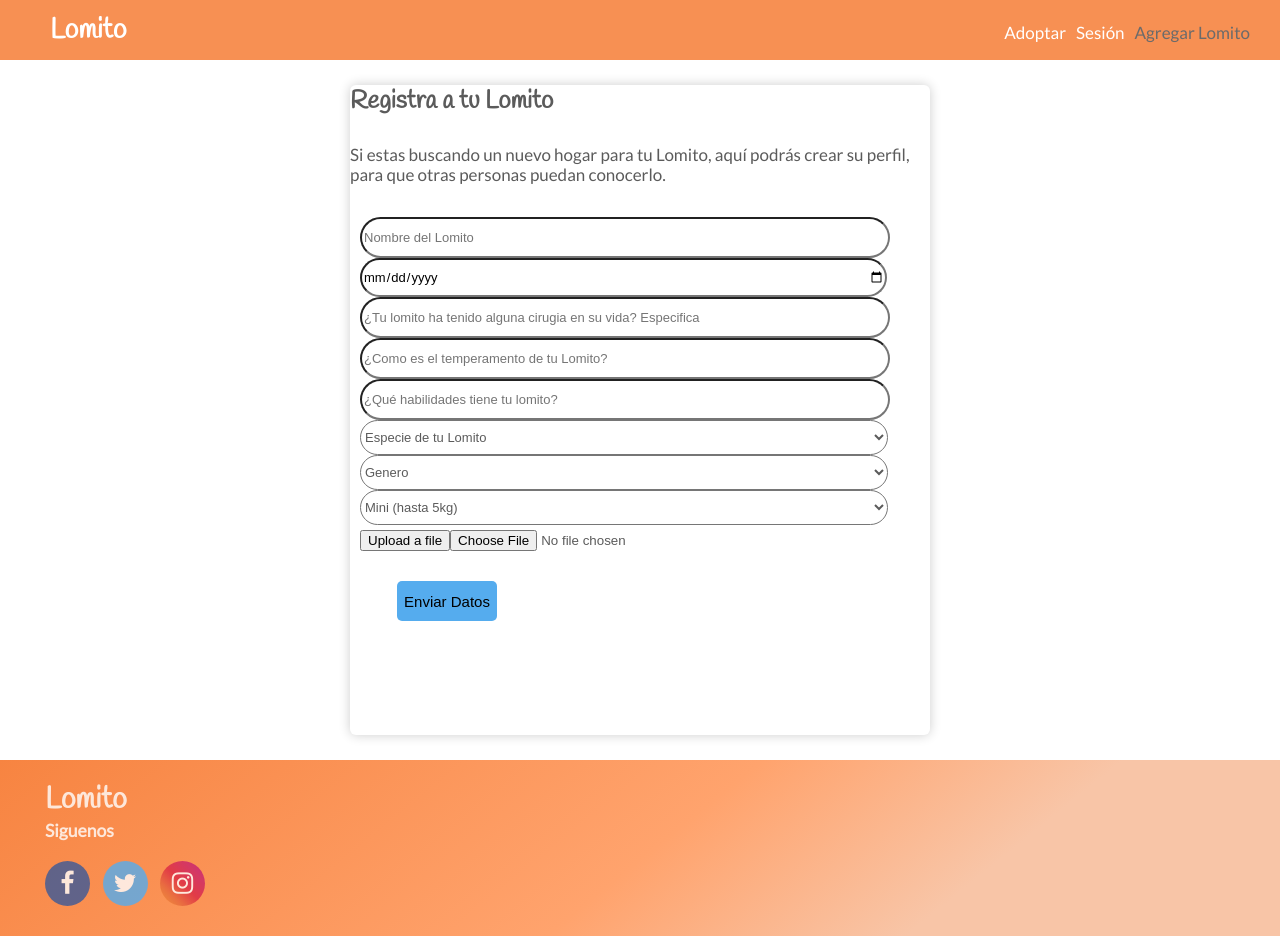
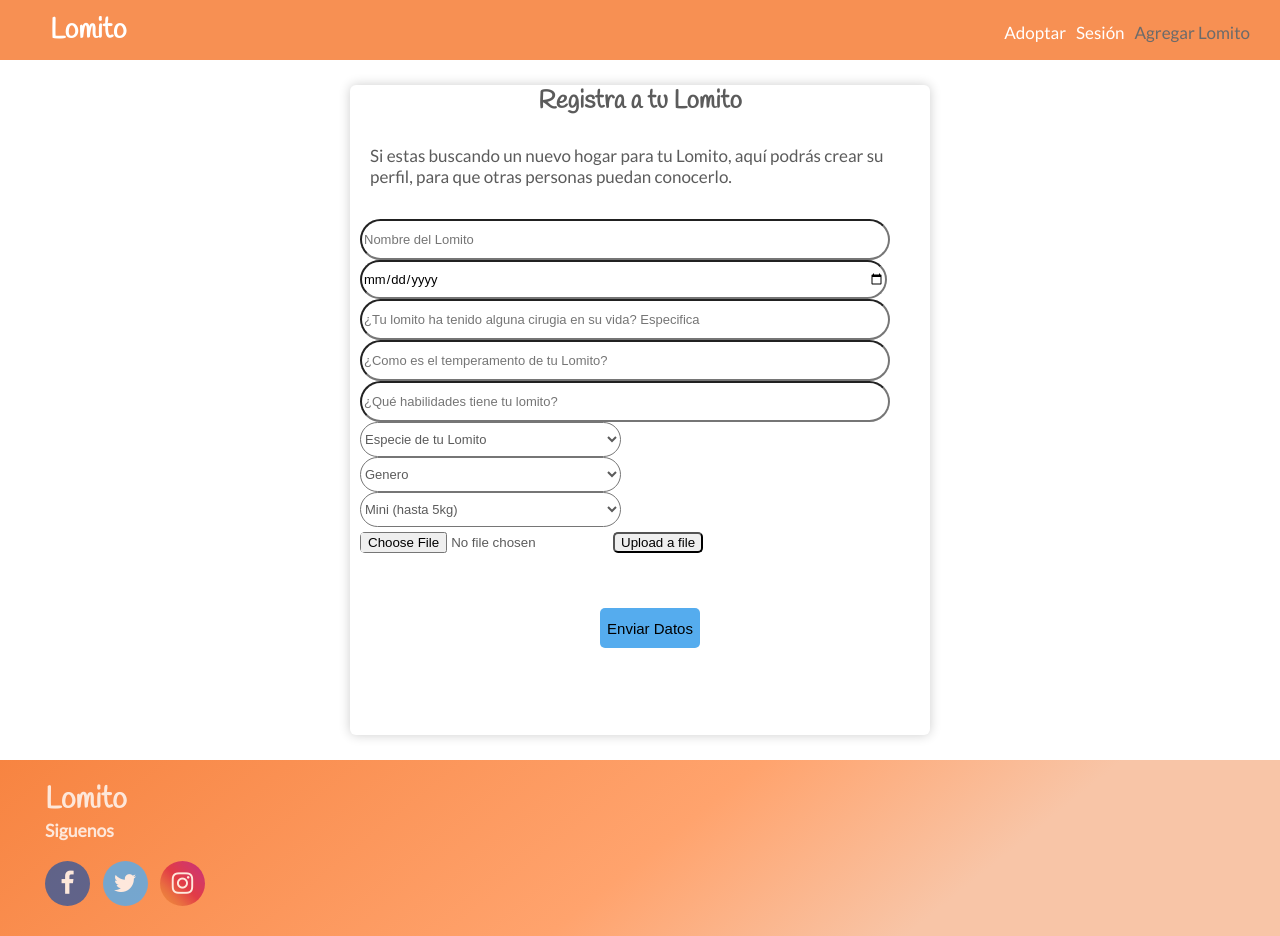
Before and after one commit to MaryAlvarezH/BEDU_Lomito, a React (Create React App) app: page /pet-register in a window 1280 px wide. Built offline with nearby package versions, Linux system fonts and the light colour scheme.

Commit message:
lomitoFormFinished

```diff
--- a/src/pages/human-register/human-register.scss
+++ b/src/pages/human-register/human-register.scss
@@ -5,7 +5,7 @@
     box-shadow: 0px 0px 12px rgba(0, 0, 0,.2);
     margin: 25px auto;
     width: 500px; /*poner enmedio*/
-    height: 600px;/*largo*/
+    height: 550px;/*largo*/
     font-size: 20px;
     border-radius: 10px;
     color: #5b5b5b;
--- a/src/pages/pet-register/pet-register.scss
+++ b/src/pages/pet-register/pet-register.scss
@@ -16,13 +16,24 @@
     font-size: 25px;
     padding-bottom: 10px;
     font-family: 'handlee', cursive;
+    display: flex;
+    flex-direction: column;
+    justify-content: center;
+    align-items: center;
+
     }
 
     .flat-form-lomito p {
 
     font-size: 17px;
     padding-bottom: 5px;
-    line-height: 20px;
+    //line-height: 20px;
+    display: flex;
+    align-items: center;
+    justify-content: center;
+    padding-left: 20px;
+    padding-right: 10px;
+
     }
 
     form input[type=text],
@@ -47,8 +58,6 @@ list-style-type: none;
         width: 100%;
         position: relative;
         display: block;
-/*display: flex;
-flex-direction: column;*/
         margin-bottom: 0px;
     }
     .tabs-Lomito li{
@@ -62,9 +71,13 @@ margin-bottom: 0px;
         padding-left: 0;
         padding-right: 0;
         text-align: center;
+        padding-left: 35%;
+        padding-top: 25px;
         }
+
+
  select{
-            width: 91%;
+        width: 45%;
         height: 35px;
         font-size: 13px;
         background: #fff;
@@ -86,11 +99,20 @@ margin-bottom: 0px;
             border: none;}
 
 
+
         form input[type=submit]:active{
                 color: #3B5998;
                 }
         form input[type=submit]:hover{
-                font-size: 16px;
+                color:#f78441;
                 opacity: 0.7;
         }
+
+        form input[type='file']{
+         border-radius: 5px;
         }
+            .btn{
+                border-radius: 5px;
+                cursor: pointer;
+            }
+        }
--- a/src/pages/pet-register/petRegister.js
+++ b/src/pages/pet-register/petRegister.js
@@ -127,8 +127,8 @@ class PetRegister extends Component {
             </select>
             </li>
             <li>
+            <input type="file" name="myfile" />
             <button className="btn">Upload a file</button>
-            <input type="file" name="myfile" />
             </li>
             <li>
             <label htmlFor="uploadInfo"/>
```
Lines whose indentation alone changed are shown as unchanged.
